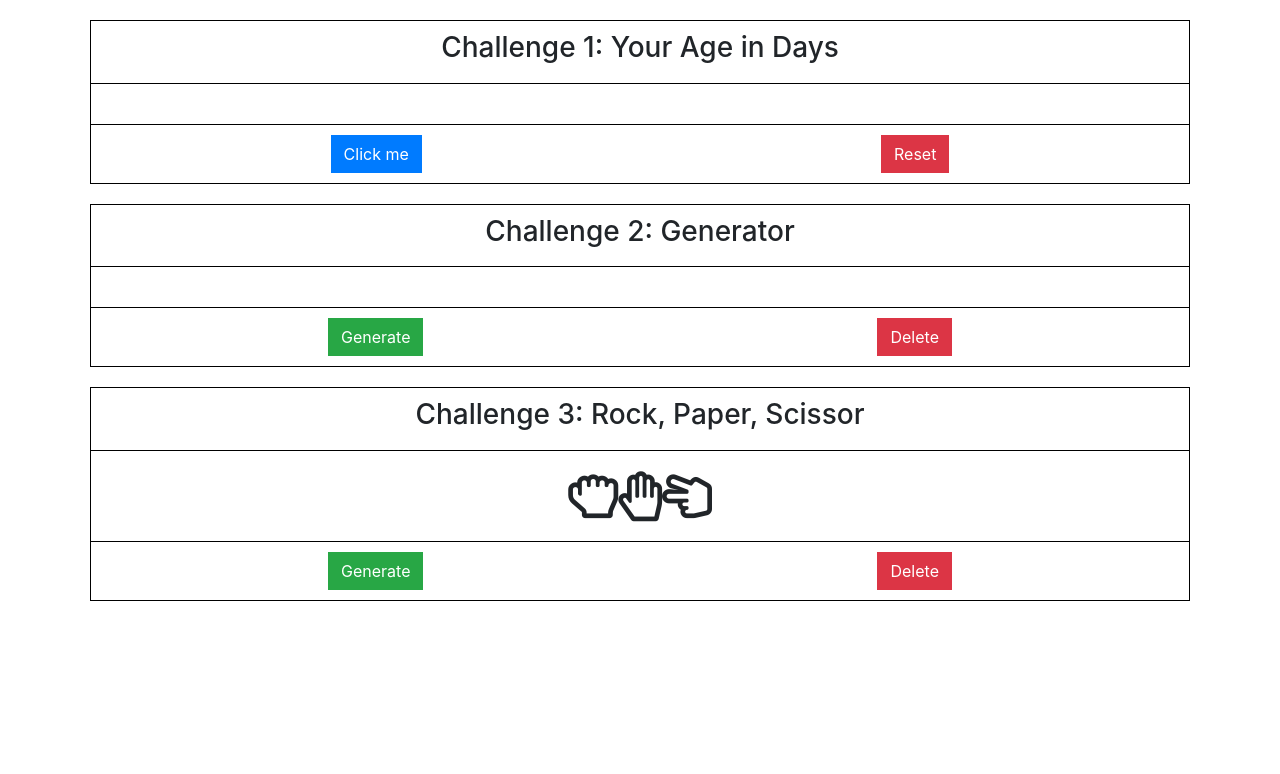
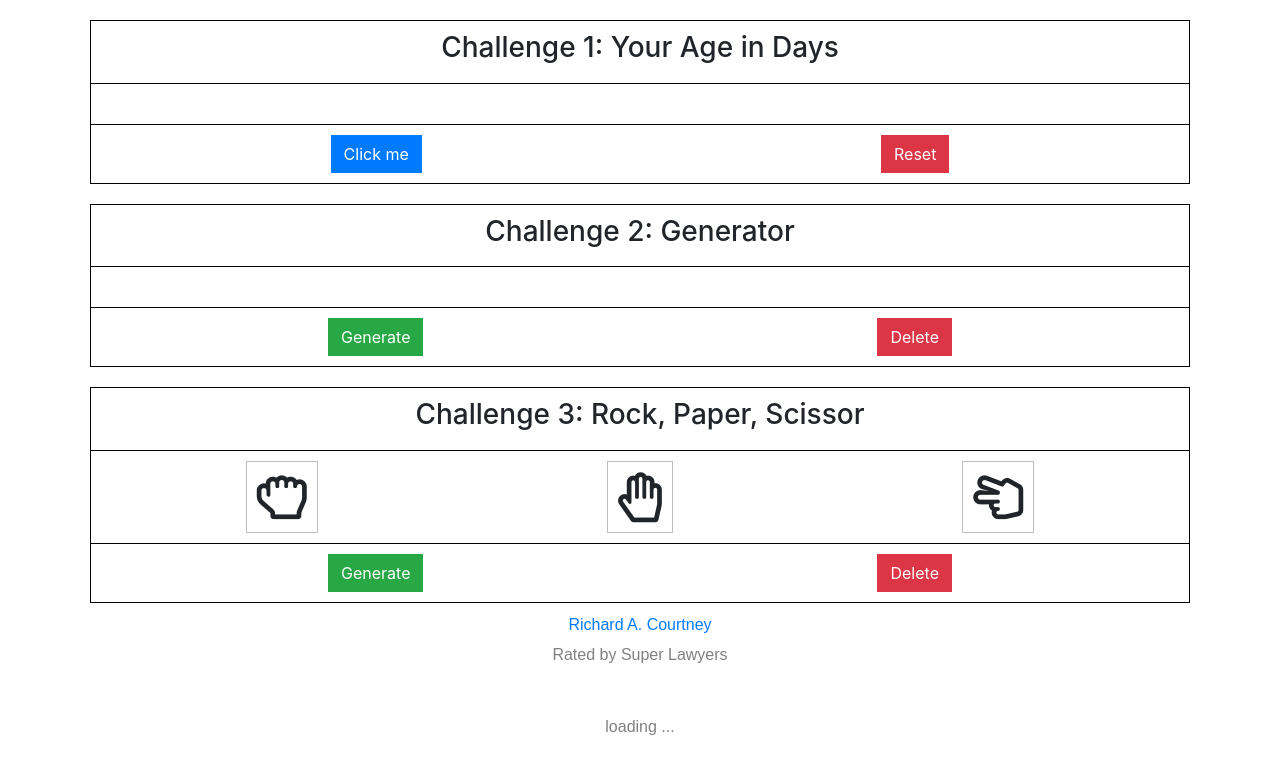
Before and after one commit to kitdea/js-challenge, a plain HTML site: page index.html in a window 1280 px wide. Drawn offline with nearby package versions, Linux system fonts and the light colour scheme.

Commit message:
Challenge 3 not yet done. Added some css and script

```diff
--- a/index.html
+++ b/index.html
@@ -46,19 +46,23 @@
       <div class="title">
         <h3>Challenge 3: Rock, Paper, Scissor</h3>
       </div>
-    <div class="flex-box-container-2">
-      <div class="flex-box-result-2" id="flexbox-icons">
-        <i class="far fa-hand-rock"></i>
-        <i class="far fa-hand-paper"></i>
-        <i class="far fa-hand-scissors"></i>
-      </div>
+    <div class="flex-box-container-2" id="flexbox-icons">
+      <i class="far fa-hand-rock" id="rock" onclick="rpsGame(this)"></i>
+      <i class="far fa-hand-paper" id="paper" onclick="rpsGame(this)"></i>
+      <i class="far fa-hand-scissors" id="scissor" onclick="rpsGame(this)"></i>
     </div>
     <div class="flex-box-container">
         <button class="btn btn-success rounded-0" id="img-generator" onclick="generate()">Generate</button>
         <button class="btn btn-danger rounded-0" id="remove-img" onclick="resetImg()">Delete</button>
     </div>
   </div>
+  <div class="super-lawyers">
+  <div data-slbadge="v1-slbadge-anniversary-15"  style="border-radius:12px;font-family:arial, sans-serif;color:gray;text-align:center">
 
+  <script async type="text/javascript" src="https://www.superlawyers.com/static/sl-badge/v1/load.min.js"></script>
+
+  <a class="slbadge_profileurl" title="View the profile of Mississippi Elder Law Attorney Richard A. Courtney" href="https://profiles.superlawyers.com/mississippi/jackson/lawyer/richard-a-courtney/e04f42fa-8320-4801-ad5e-54cc82ac96ed.html?utm_source=e04f42fa-8320-4801-ad5e-54cc82ac96ed&utm_campaign=v1-slbadge-anniversary-15&utm_content=profile">Richard A. Courtney</a><div style="margin-top:6px">Rated by Super Lawyers<br/><br/><br/>loading ...</div></div>
+  </div>
   <script src="/js/script.js" ></script>
 </body>
 </html>
--- a/js/script.js
+++ b/js/script.js
@@ -1,4 +1,4 @@
-// Age in Days
+// Challenge 1: Age in Days
 
 function stoneAge() {
   var birthYear = prompt('What is your Year of Birth?');
@@ -15,15 +15,37 @@ function reset() {
   document.getElementById('stoneAge').remove();
 }
 
+// Challenge 2: Generator
+
 function generate() {
   var img = document.createElement('img');
   var div = document.getElementById('flexbox-img');
   img.src = "https://media.giphy.com/media/Oivne3ir8TzcA/giphy.gif";
+  // img.src = "https://media.giphy.com/media/1pOprEJ24zcM8/giphy.gif";
   img.setAttribute('id', 'generate');
   div.appendChild(img);
 }
 
-
 function resetImg() {
   document.getElementById('generate').remove();
 }
+
+// Challenge 3: Rock, Paper, Scissor
+
+function rpsGame(yourChoice) {
+  console.log(yourChoice);
+  var humanChoice, botChoice;
+  // humanChoice = yourChoice.id;
+  // botChoice = yourChoice.id;
+  // results = decideWinner(humanChoice, botChoice); //[0, 1] human lost | bot won
+  // message = finalMessage(results); // {'message': 'You Won', 'color': 'green'}
+  rpsFrontEnd(yourChoice.id, botChoice, message);
+}
+
+function randToRpsInt() {
+  return Math.floor(Math.random() * 3);
+}
+
+function numberToChoice(number) {
+  return ['rock', 'paper', 'scissor'] [number]
+}
--- a/style/style.css
+++ b/style/style.css
@@ -62,12 +62,24 @@ body {
 
 .far, .fa {
   font-size: 50px;
+  /* color: rgb(235, 144, 25); */
+  padding: 10px;
+  border: 1px solid rgb(190, 190, 190);
+}
+
+.far:hover, .fa:hover {
+  color: tomato;
+  box-shadow: 1px 1px 12px rgb(209, 209, 209);
 }
 
 .flex-box-result-2 {
   display: flex;
   justify-content: space-evenly;
+}
 
+.super-lawyers div {
+  width: 100%;
+  height: 100%;
 }
 
 @media (min-width: 648px) {
```
